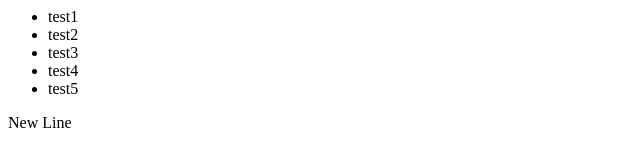
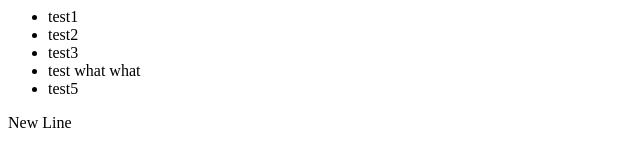
Before and after one commit to OldDogBrown/learn, a plain HTML site: page index.html in a window 1280 px wide. Shown: the full height of the page, 0-640 px from the left. Drawn offline with Linux system fonts and the light colour scheme.

Commit message:
edited test 4

```diff
--- a/index.html
+++ b/index.html
@@ -3,7 +3,7 @@
 		<li>test1</li>
 		<li>test2</li>
 		<li>test3</li>
-		<li>test4</li>
+		<li>test what what</li>
 		<li>test5</li>
 	</ul>
 	<div>
```
